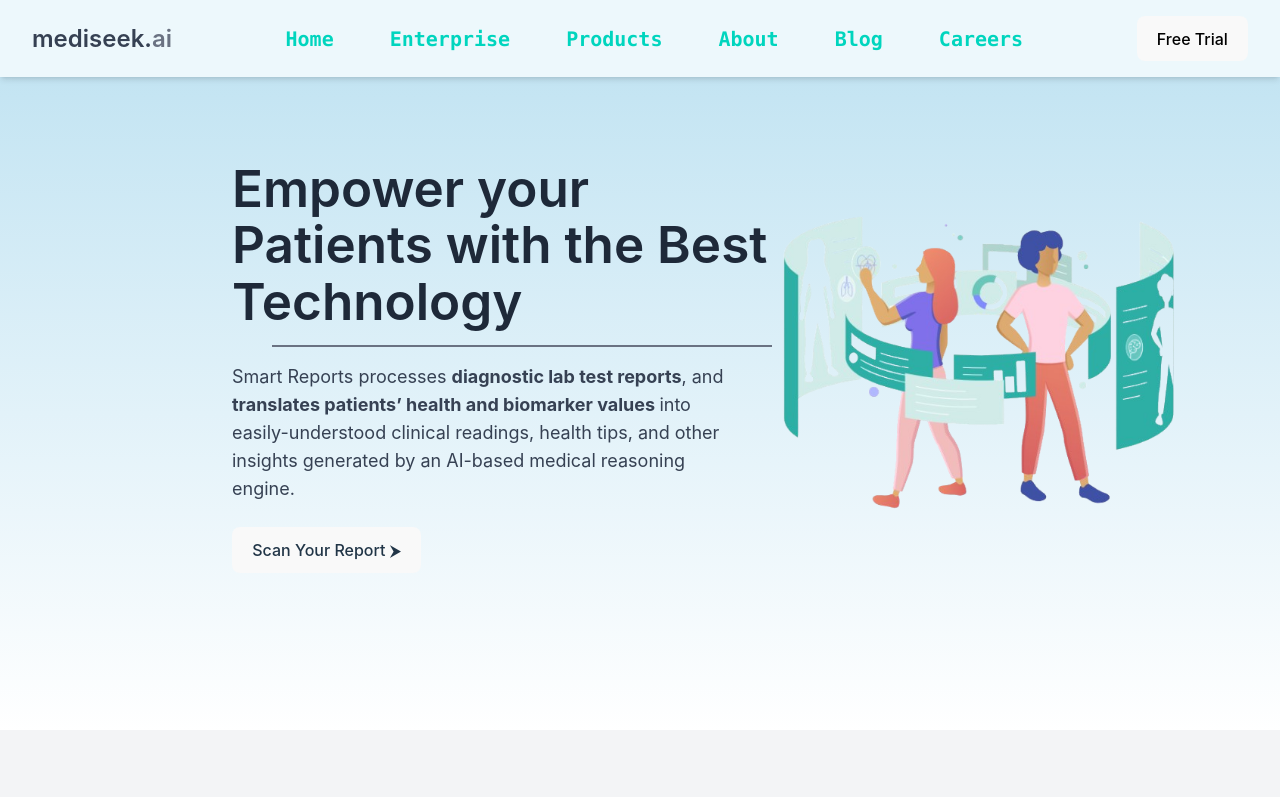
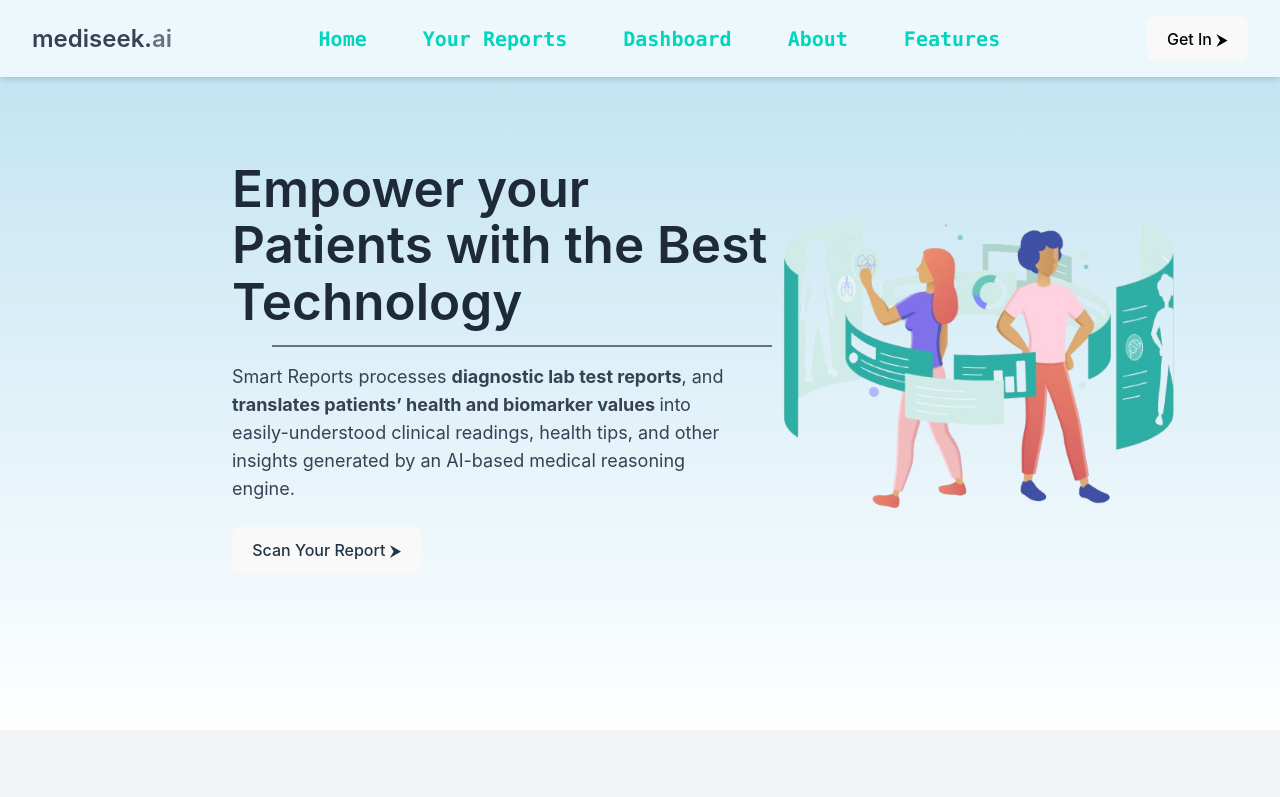
Before and after one commit to adarshsingh05/MediSeek, a React (Vite) app in the folder frontend/: page / in a window 1280 px wide. Shown: the top 797 px of the page. Built offline with nearby package versions, Linux system fonts and the light colour scheme.

Commit message:
same changes

```diff
--- a/frontend/src/Pages/LandingPage.jsx
+++ b/frontend/src/Pages/LandingPage.jsx
@@ -48,7 +48,7 @@ const LandingPage = () => {
     mediseek.<span className="text-gray-500">ai</span>
   </div>
   <div className="hidden text-xl font-extrabold cursor-pointer md:flex font-mono space-x-6 text-[#00d5be]">
-    {["Home", "Enterprise", "Products", "About", "Blog", "Careers"].map((item) => (
+    {["Home", "Your Reports", "Dashboard", "About", "Features"].map((item) => (
       <li
         key={item}
         href="#"
@@ -59,7 +59,7 @@ const LandingPage = () => {
     ))}
   </div>
   <button className="bg-teal-400 text-black px-4 py-2 rounded-lg hover:bg-teal-500">
-    Free Trial
+    Get In ⮞
   </button>
 </nav>
 
```
